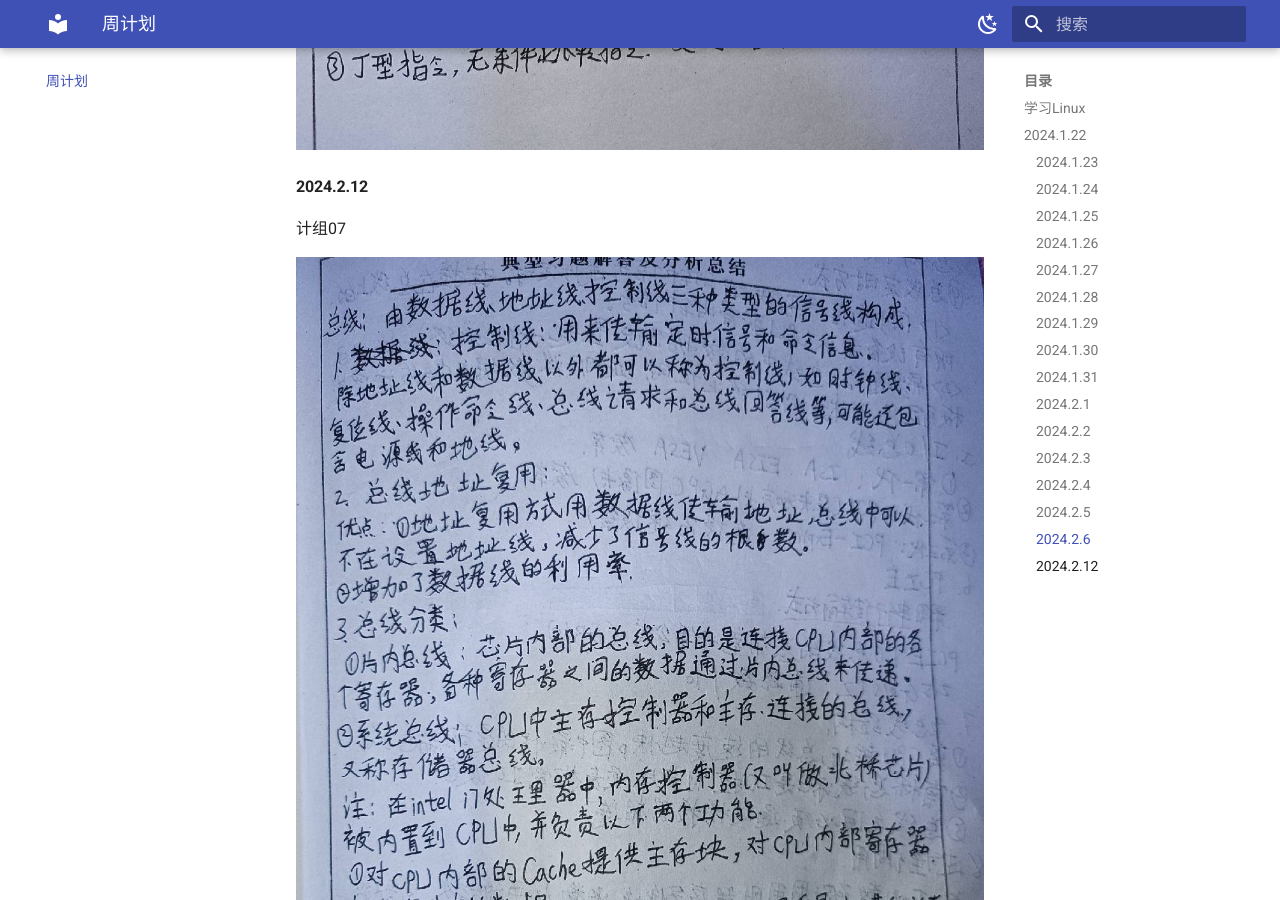
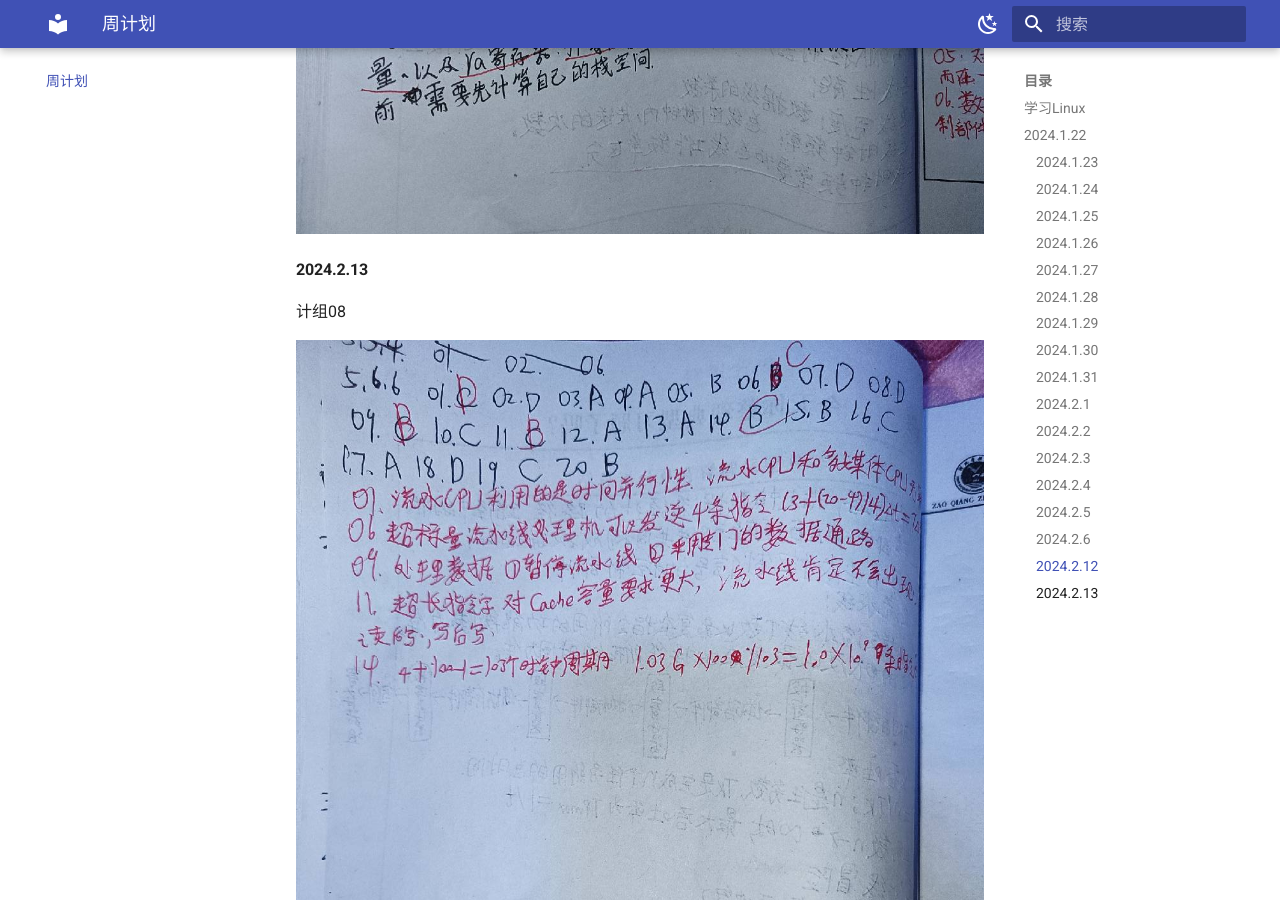
Before and after one commit to KongshanXuyu/zh-blog, an MkDocs documentation site: the page built from docs/周计划/文件.md, in a window 1280 px wide and 900 px high, scrolled down 12742 px. Built offline with MkDocs 1.6.1 and Material for MkDocs 9.7.7, drawn with Linux system fonts in a browser that asks for light colours.

Commit message:
2024-02-13_21:29:21 update

```diff
--- a/docs/周计划/文件.md
+++ b/docs/周计划/文件.md
@@ -99,3 +93,13 @@
 ![1](./060.jpg)
 
 ![1](./061.jpg)
+
+#### 2024.2.13
+
+计组08
+
+![1](./062.jpg)
+
+![1](./063.jpg)
+
+![1](./064.jpg)
```
Also changed, not shown: other parts of docs/周计划/文件.md (+0 -6 lines), docs/周计划/文件/047.jpg (deleted), docs/周计划/文件/048.jpg (deleted), docs/周计划/文件/049.jpg (deleted), docs/周计划/文件/062.jpg (added), docs/周计划/文件/063.jpg (added), docs/周计划/文件/064.jpg (added).
